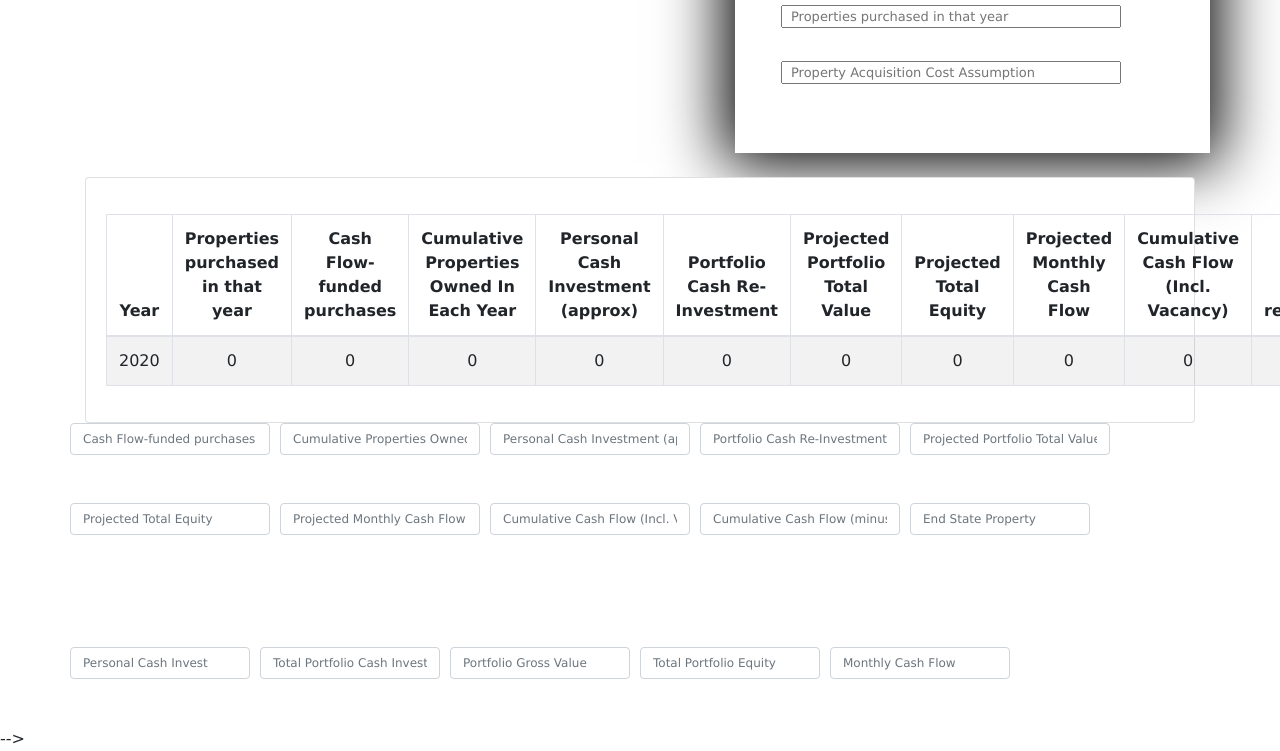
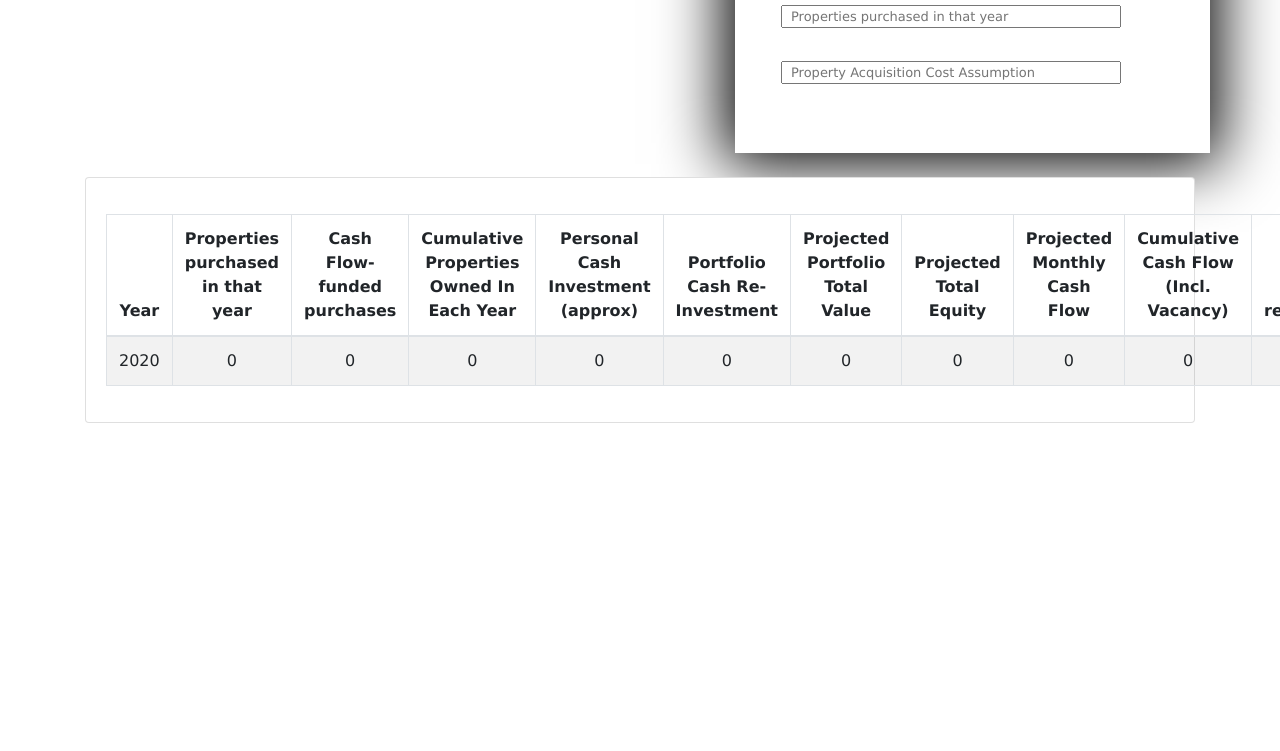
Before and after one commit to KeshariAshish/Income-Property-Builder, a plain HTML site: page PropertyCalculator.html in a window 1280 px wide. Shown: the part 423-1174 px from the top of the page. After the commit the page ends 846 px from the top, so only its background shows below. Drawn offline with nearby package versions, Linux system fonts and the light colour scheme.

```diff
--- a/PropertyCalculator.html
+++ b/PropertyCalculator.html
@@ -138,77 +138,7 @@
             </div>
           </div>
         </div>
-            <div class="row">
-                <form>
-                    <div class="form-row">
-                      <div class="col">
-                        <input type="text" class="form-control" style="font-size: 12px; width: 200px!important;" placeholder="Cash Flow-funded purchases">
-                      </div>
-                      <div class="col">
-                        <input type="text" class="form-control" style="font-size: 12px; width: 200px!important;" placeholder="Cumulative Properties Owned In Each Year">
-                      </div>
-                      <div class="col">
-                        <input type="text" class="form-control" style="font-size: 12px; width: 200px!important;" placeholder="Personal Cash Investment (approx)">
-                      </div>
-                      <div class="col">
-                        <input type="text" class="form-control" style="font-size: 12px; width: 200px!important;" placeholder="Portfolio Cash Re-Investment">
-                      </div>
-                      <div class="col">
-                        <input type="text" class="form-control" style="font-size: 12px; width: 200px!important;" placeholder="Projected Portfolio Total Value">
-                      </div>
-                    </div>
-                  </form>
-            </div>
-        </div>
-        <div class="container mt-5">
-            <div class="row">
-                <form>
-                    <div class="form-row">
 
-                      <div class="col">
-                        <input type="text" class="form-control" style="font-size: 12px; width: 200px!important;" placeholder="Projected Total Equity">
-                      </div>
-                      <div class="col">
-                        <input type="text" class="form-control" style="font-size: 12px; width: 200px!important;" placeholder="Projected Monthly Cash Flow">
-                      </div>
-                      <div class="col">
-                        <input type="text" class="form-control" style="font-size: 12px; width: 200px!important;" placeholder="Cumulative Cash Flow (Incl. Vacancy)">
-                      </div>
-                      <div class="col">
-                        <input type="text" class="form-control" style="font-size: 12px; width: 200px!important;" placeholder="Cumulative Cash Flow (minus reinvestments)">
-                      </div>
-                      <div class="col">
-                        <input type="text" class="form-control" style="font-size: 12px; width: 180px!important;" placeholder="End State Property">
-                    </div>
-                    </div>
-                  </form>
-            </div>
-        </div>
-        <div class="container mt-5 mb-5">
-            <div class="row">
-                <form>
-                    <h5 class="text-left text-white py-3">After 32 Years Estimated Prediction</h5>
-                    <div class="form-row">
-
-                        <div class="col">
-                            <input type="text" class="form-control" style="font-size: 12px; width: 180px!important;" placeholder="Personal Cash Invest">
-                        </div>
-                        <div class="col">
-                            <input type="text" class="form-control" style="font-size: 12px; width: 180px!important;" placeholder="Total Portfolio Cash Invest">
-                        </div>
-                        <div class="col">
-                            <input type="text" class="form-control" style="font-size: 12px; width: 180px!important;" placeholder="Portfolio Gross Value">
-                        </div>
-                        <div class="col">
-                            <input type="text" class="form-control" style="font-size: 12px;  width: 180px!important;" placeholder="Total Portfolio Equity">
-                        </div>
-                        <div class="col">
-                            <input type="text" class="form-control" style="font-size: 12px;  width: 180px!important;" placeholder="Monthly Cash Flow">
-                        </div>
-                    </div>
-                  </form>
-            </div>
-        </div> -->
         <script src="calculate.js"></script>
     </body>
 </html>
```
